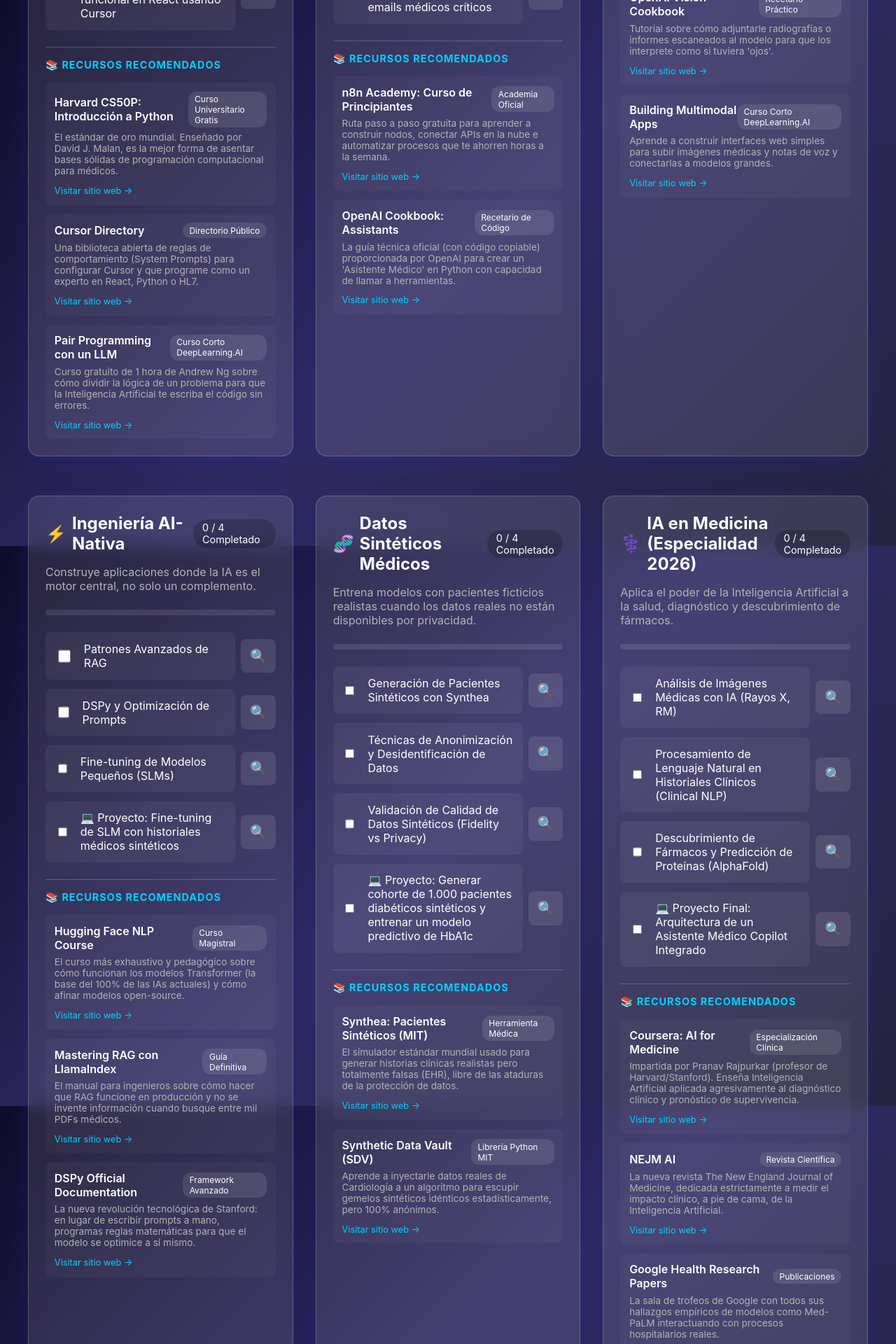
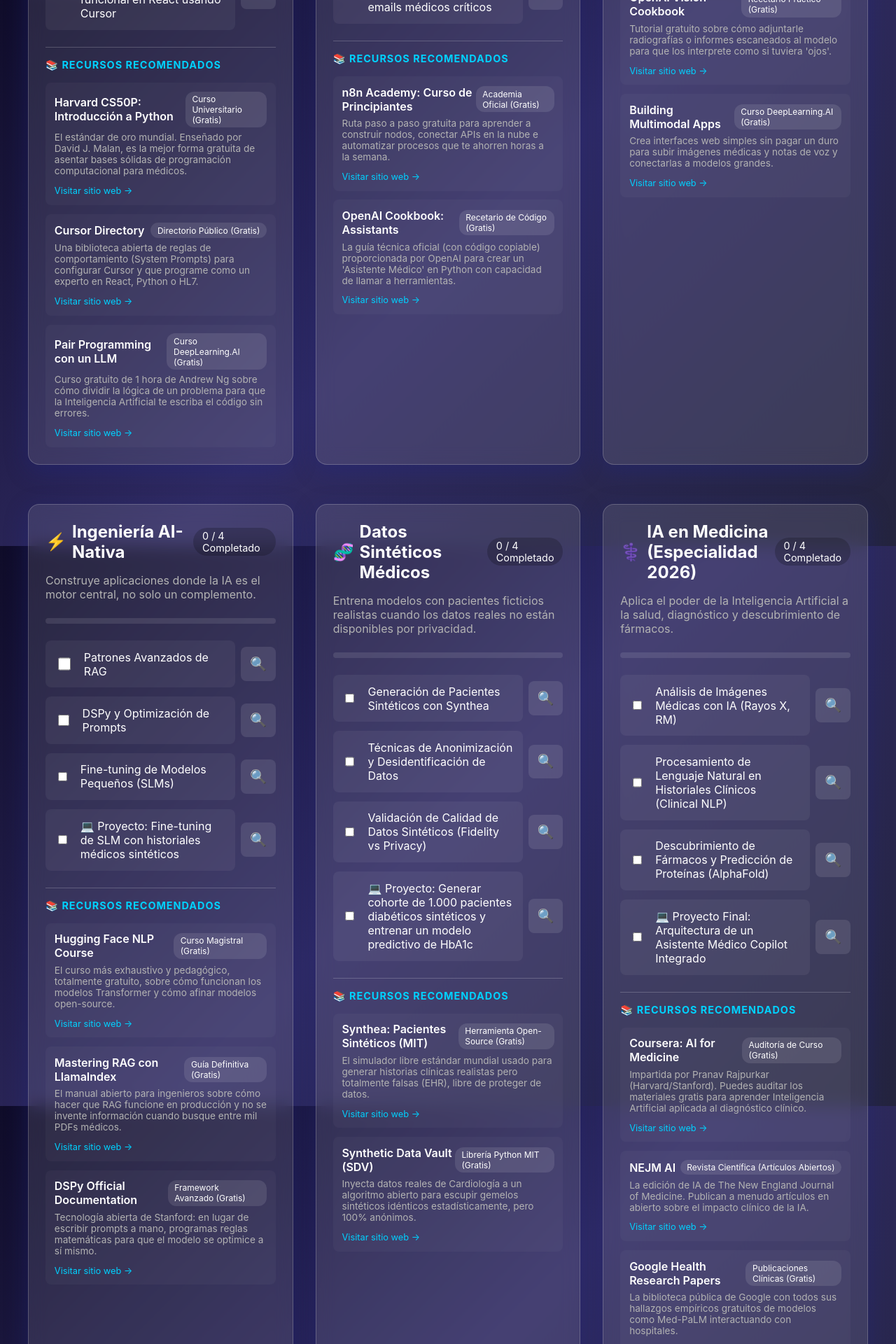
Before and after one commit to ciglesias55-pixel/tracking-app, a React (Vite) app: page / in a window 1280 px wide. Shown: the part 820-2740 px from the top of the page at 70% size. Built offline with nearby package versions, Linux system fonts and the light colour scheme.

Commit message:
feat: Enlaces de recursos premium gratuitos (Harvard, MIT, Stanford)

```diff
--- a/src/data/curriculum.js
+++ b/src/data/curriculum.js
@@ -34,19 +34,19 @@
     "resources": [
       {
         "name": "Harvard CS50P: Introducción a Python",
-        "type": "Curso Universitario Gratis",
+        "type": "Curso Universitario (Gratis)",
         "link": "https://cs50.harvard.edu/python/",
-        "description": "El estándar de oro mundial. Enseñado por David J. Malan, es la mejor forma de asentar bases sólidas de programación computacional para médicos."
+        "description": "El estándar de oro mundial. Enseñado por David J. Malan, es la mejor forma gratuita de asentar bases sólidas de programación computacional para médicos."
       },
       {
         "name": "Cursor Directory",
-        "type": "Directorio Público",
+        "type": "Directorio Público (Gratis)",
         "link": "https://cursor.directory/",
         "description": "Una biblioteca abierta de reglas de comportamiento (System Prompts) para configurar Cursor y que programe como un experto en React, Python o HL7."
       },
       {
         "name": "Pair Programming con un LLM",
-        "type": "Curso Corto DeepLearning.AI",
+        "type": "Curso DeepLearning.AI (Gratis)",
         "link": "https://www.deeplearning.ai/short-courses/pair-programming-llm/",
         "description": "Curso gratuito de 1 hora de Andrew Ng sobre cómo dividir la lógica de un problema para que la Inteligencia Artificial te escriba el código sin errores."
       }
@@ -87,13 +87,13 @@
     "resources": [
       {
         "name": "n8n Academy: Curso de Principiantes",
-        "type": "Academia Oficial",
+        "type": "Academia Oficial (Gratis)",
         "link": "https://academy.n8n.io/paths/beginners",
         "description": "Ruta paso a paso gratuita para aprender a construir nodos, conectar APIs en la nube e automatizar procesos que te ahorren horas a la semana."
       },
       {
         "name": "OpenAI Cookbook: Assistants",
-        "type": "Recetario de Código",
+        "type": "Recetario de Código (Gratis)",
         "link": "https://cookbook.openai.com/examples/assistants_api_overview_python",
         "description": "La guía técnica oficial (con código copiable) proporcionada por OpenAI para crear un 'Asistente Médico' en Python con capacidad de llamar a herramientas."
       }
@@ -129,15 +129,15 @@
     "resources": [
       {
         "name": "OpenAI Vision Cookbook",
-        "type": "Recetario Práctico",
+        "type": "Recetario Práctico (Gratis)",
         "link": "https://cookbook.openai.com/examples/using_gpt4_vision_with_the_assistants_api",
-        "description": "Tutorial sobre cómo adjuntarle radiografías o informes escaneados al modelo para que los interprete como si tuviera 'ojos'."
+        "description": "Tutorial gratuito sobre cómo adjuntarle radiografías o informes escaneados al modelo para que los interprete como si tuviera 'ojos'."
       },
       {
         "name": "Building Multimodal Apps",
-        "type": "Curso Corto DeepLearning.AI",
+        "type": "Curso DeepLearning.AI (Gratis)",
         "link": "https://www.deeplearning.ai/short-courses/building-multimodal-applications-with-gradio/",
-        "description": "Aprende a construir interfaces web simples para subir imágenes médicas y notas de voz y conectarlas a modelos grandes."
+        "description": "Crea interfaces web simples sin pagar un duro para subir imágenes médicas y notas de voz y conectarlas a modelos grandes."
       }
     ]
   },
@@ -171,21 +171,21 @@
     "resources": [
       {
         "name": "Hugging Face NLP Course",
-        "type": "Curso Magistral",
+        "type": "Curso Magistral (Gratis)",
         "link": "https://huggingface.co/learn/nlp-course/",
-        "description": "El curso más exhaustivo y pedagógico sobre cómo funcionan los modelos Transformer (la base del 100% de las IAs actuales) y cómo afinar modelos open-source."
+        "description": "El curso más exhaustivo y pedagógico, totalmente gratuito, sobre cómo funcionan los modelos Transformer y cómo afinar modelos open-source."
       },
       {
         "name": "Mastering RAG con LlamaIndex",
-        "type": "Guía Definitiva",
+        "type": "Guía Definitiva (Gratis)",
         "link": "https://docs.llamaindex.ai/en/stable/optimizing/production_rag/",
-        "description": "El manual para ingenieros sobre cómo hacer que RAG funcione en producción y no se invente información cuando busque entre mil PDFs médicos."
+        "description": "El manual abierto para ingenieros sobre cómo hacer que RAG funcione en producción y no se invente información cuando busque entre mil PDFs médicos."
       },
       {
         "name": "DSPy Official Documentation",
-        "type": "Framework Avanzado",
+        "type": "Framework Avanzado (Gratis)",
         "link": "https://dspy-docs.vercel.app/docs/intro",
-        "description": "La nueva revolución tecnológica de Stanford: en lugar de escribir prompts a mano, programas reglas matemáticas para que el modelo se optimice a sí mismo."
+        "description": "Tecnología abierta de Stanford: en lugar de escribir prompts a mano, programas reglas matemáticas para que el modelo se optimice a sí mismo."
       }
     ]
   },
@@ -219,15 +219,15 @@
     "resources": [
       {
         "name": "Synthea: Pacientes Sintéticos (MIT)",
-        "type": "Herramienta Médica",
+        "type": "Herramienta Open-Source (Gratis)",
         "link": "https://github.com/synthetichealth/synthea/wiki",
-        "description": "El simulador estándar mundial usado para generar historias clínicas realistas pero totalmente falsas (EHR), libre de las ataduras de la protección de datos."
+        "description": "El simulador libre estándar mundial usado para generar historias clínicas realistas pero totalmente falsas (EHR), libre de proteger de datos."
       },
       {
         "name": "Synthetic Data Vault (SDV)",
-        "type": "Librería Python MIT",
+        "type": "Librería Python MIT (Gratis)",
         "link": "https://docs.sdv.dev/sdv",
-        "description": "Aprende a inyectarle datos reales de Cardiología a un algoritmo para escupir gemelos sintéticos idénticos estadísticamente, pero 100% anónimos."
+        "description": "Inyecta datos reales de Cardiología a un algoritmo abierto para escupir gemelos sintéticos idénticos estadísticamente, pero 100% anónimos."
       }
     ]
   },
@@ -261,21 +261,21 @@
     "resources": [
       {
         "name": "Coursera: AI for Medicine",
-        "type": "Especialización Clínica",
+        "type": "Auditoría de Curso (Gratis)",
         "link": "https://www.coursera.org/specializations/ai-for-medicine",
-        "description": "Impartida por Pranav Rajpurkar (profesor de Harvard/Stanford). Enseña Inteligencia Artificial aplicada agresivamente al diagnóstico clínico y pronóstico de supervivencia."
+        "description": "Impartida por Pranav Rajpurkar (Harvard/Stanford). Puedes auditar los materiales gratis para aprender Inteligencia Artificial aplicada al diagnóstico clínico."
       },
       {
         "name": "NEJM AI",
-        "type": "Revista Científica",
+        "type": "Revista Científica (Artículos Abiertos)",
         "link": "https://ai.nejm.org/",
-        "description": "La nueva revista The New England Journal of Medicine, dedicada estrictamente a medir el impacto clínico, a pie de cama, de la Inteligencia Artificial."
+        "description": "La edición de IA de The New England Journal of Medicine. Publican a menudo artículos en abierto sobre el impacto clínico de la IA."
       },
       {
         "name": "Google Health Research Papers",
-        "type": "Publicaciones",
+        "type": "Publicaciones Clínicas (Gratis)",
         "link": "https://health.google/health-research/",
-        "description": "La sala de trofeos de Google con todos sus hallazgos empíricos de modelos como Med-PaLM interactuando con procesos hospitalarios reales."
+        "description": "La biblioteca pública de Google con todos sus hallazgos empíricos gratuitos de modelos como Med-PaLM interactuando con hospitales."
       }
     ]
   },
@@ -309,15 +309,15 @@
     "resources": [
       {
         "name": "Pinecone Vector Center",
-        "type": "Conceptos Fundamentales",
+        "type": "Conceptos Fundamentales (Gratis)",
         "link": "https://www.pinecone.io/learn/",
-        "description": "Entiende matemáticamente cómo un modelo de lenguaje traduce la palabra 'Glucosa' a un vector en el espacio para procesarla."
+        "description": "Material abierto para entender matemáticamente cómo un modelo de lenguaje traduce la palabra 'Glucosa' a un vector en el espacio."
       },
       {
         "name": "Unstructured.io Documentation",
-        "type": "Librería de Ingesta",
+        "type": "Librería de Ingesta (Open-Source)",
         "link": "https://unstructured-io.github.io/unstructured/",
-        "description": "Transformar PDFs ilegibles de informes médicos a texto puro que un modelo LLM pueda entender requiere magia. Esta librería es la magia."
+        "description": "Transformar PDFs ilegibles médicos a texto puro. Esta librería open-source es magia pura y gratuita para tus proyectos."
       }
     ]
   },
@@ -356,15 +356,15 @@
     "resources": [
       {
         "name": "Building Effective Agents (Anthropic)",
-        "type": "Paper de Arquitectura",
+        "type": "Paper de Arquitectura (Gratis)",
         "link": "https://www.anthropic.com/research/building-effective-agents",
-        "description": "El manifiesto de 2025 de Anthropic explicando que la mayoría de 'agentes' no funcionan, y detallando exactamente qué patrones arquitectónicos (Workflow vs Autonomía) sí lo hacen."
+        "description": "El manifiesto abierto de Anthropic explicando qué patrones arquitectónicos multi-agente funcionan de verdad, con ejemplos en código."
       },
       {
         "name": "LangGraph: Multi-Agent Tutorial",
-        "type": "Tutorial Técnico",
+        "type": "Tutorial Técnico (Gratis)",
         "link": "https://langchain-ai.github.io/langgraph/tutorials/multi_agent/multi-agent-collaboration/",
-        "description": "Cómo programar un sistema multiagente donde un 'Agente Médico Consultor' y un 'Agente Farmacológico' dialogan entre ellos hasta llegar a una conclusión."
+        "description": "Guía abierta sobre cómo programar un sistema donde un 'Agente Médico Consultor' y un 'Agente Farmacológico' dialogan entre ellos sin coste."
       }
     ]
   },
@@ -403,15 +403,15 @@
     "resources": [
       {
         "name": "Model Context Protocol (MCP)",
-        "type": "Estándar Oficial",
+        "type": "Estándar Oficial (Open-Source)",
         "link": "https://modelcontextprotocol.io/",
-        "description": "Infórmate a fondo sobre este protocolo abierto. Nos permite conectar modelos en la nube de forma segura a bases de datos SQLite locales de un hospital."
+        "description": "Documentación libre de este protocolo que nos permite conectar modelos a bases de datos SQLite locales médicas de forma segura."
       },
       {
         "name": "Anthropic Prompt Engineering Tutorial",
-        "type": "Repositorio Interactivo",
+        "type": "Repositorio Interactivo (Gratis)",
         "link": "https://github.com/anthropics/courses",
-        "description": "Aprende de los creadores de Claude cómo domar el modelo usando etiquetas <xml> y dándole contexto estructurado infalible (vital en el sector salud)."
+        "description": "Material abierto de los creadores de Claude para aprender a domar el modelo usando etiquetas <xml> y contexto infalible (vital en salud)."
       }
     ]
   },
@@ -450,15 +450,15 @@
     "resources": [
       {
         "name": "OWASP Top 10 for LLMs",
-        "type": "Seguridad Informática",
+        "type": "Seguridad Informática (Gratis)",
         "link": "https://owasp.org/www-project-top-10-for-large-language-model-applications/",
-        "description": "Si tienes un chat médico abierto y alguien le miente (Prompt Injection), tu modelo puede revelar datos ajenos. Esta es la guía global para sellar esos agujeros."
+        "description": "La guía de la fundación OWASP (totalmente pública) para evitar hackeos de 'Prompt Injection' en tus historiales médicos."
       },
       {
         "name": "LangSmith Evaluation Cookbook",
-        "type": "Métricas de Control",
+        "type": "Métricas de Control (Gratis)",
         "link": "https://docs.smith.langchain.com/evaluation",
-        "description": "Un manual de uso para implementar métricas sobre la IA. Si la IA contesta 1,000 preguntas de pacientes hoy, ¿cómo monitorizas que no haya cometido ni un solo error grave?"
+        "description": "Manual abierto para implementar métricas. Si la IA contesta 1,000 preguntas de pacientes, ¿cómo auditas gratuitamente que no haya errores?"
       }
     ]
   },
@@ -497,15 +497,15 @@
     "resources": [
       {
         "name": "DECIDE-AI Guidelines (Nature)",
-        "type": "Publicación de Referencia",
+        "type": "Publicación de Referencia (Gratis)",
         "link": "https://www.nature.com/articles/s41591-022-01772-9",
-        "description": "Una vez hecho el modelo, hay que hacer un estudio clínico validando que usar IA es mejor que no usarla. Estas son las directrices de la Universidad de Oxford para hacerlo."
+        "description": "Directrices públicas de la Universidad de Oxford para hacer estudios clínicos validando que usar un modelo de IA es mejor que no usarlo."
       },
       {
         "name": "SHAP Python Library",
-        "type": "Librería de Explicabilidad",
+        "type": "Librería de Explicabilidad (Gratis)",
         "link": "https://shap.readthedocs.io/",
-        "description": "Los médicos odian los algoritmos 'caja negra'. Con SHAP puedes crear visualizaciones exactas que digan: 'El paciente X tiene 80% riesgo de mortalidad de COVID DEBIDO a que la C-Reactiva está en 9.5'."
+        "description": "Librería de código abierto para crear gráficos (gratis) que expliquen por qué el modelo tomó una decisión médica concreta."
       }
     ]
   },
@@ -544,15 +544,15 @@
     "resources": [
       {
         "name": "EU AI Act Compliance (MedTech)",
-        "type": "Guía Jurídica",
+        "type": "Guía Jurídica (PDF Gratis)",
         "link": "https://www.medtecheurope.org/wp-content/uploads/2023/10/MedTech-Europe-QA-on-the-AI-Act.pdf",
-        "description": "La guía legal fundamental que explica cómo se tiene que homologar un modelo de Inteligencia Artificial como Dispositivo Médico Clase IIa o superior en Europa."
+        "description": "Documento público que explica cómo homologar un modelo de Inteligencia Artificial como Dispositivo Médico en Europa."
       },
       {
         "name": "Microsoft Presidio (Anonimización)",
-        "type": "Toolkit en Python",
+        "type": "Toolkit en Python (Open-Source)",
         "link": "https://microsoft.github.io/presidio/",
-        "description": "Aprende a usar expresiones regulares e IA local para tapar DNIs, direcciones y nombres de pacientes en texto libre antes de subirlos a la nube del modelo."
+        "description": "Herramienta gratuita de Microsoft para tapar DNIs, direcciones y nombres de pacientes en texto libre antes de la nube."
       }
     ]
   },
@@ -591,15 +591,15 @@
     "resources": [
       {
         "name": "FastAPI Crash Course",
-        "type": "Curso FreeCodeCamp",
+        "type": "Curso YouTube (Gratis)",
         "link": "https://www.youtube.com/watch?v=0sOvCWFmrtA",
-        "description": "La forma en la que tu modelo cobra vida. Con FastAPI abres un 'puerto' para que cualquier aplicación o página web pueda consumirlo desde fuera."
+        "description": "Aprende gratis a usar FastAPI en Python para abrir un 'puerto' que permita conectar tu IA a webs médicas."
       },
       {
         "name": "Docker en 1 Hora",
-        "type": "Curso YouTube",
+        "type": "Curso YouTube (Gratis)",
         "link": "https://www.youtube.com/watch?v=3c-iBn73dDE",
-        "description": "Impregnarse de Docker es innegociable. Aprende a meter tu aplicación entera (Python + Base de Datos + IA) en una caja hermética que funciona en Mac, Windows y Linux."
+        "description": "Aprende gratis cómo meter tu aplicación entera (Python + Base de Datos + IA) en un contendor Docker universal."
       }
     ]
   },
@@ -633,21 +633,21 @@
     "resources": [
       {
         "name": "Eric Topol - Ground Truths",
-        "type": "Suscripción Imprescindible",
+        "type": "Newsletter (Edición Gratis)",
         "link": "https://erictopol.substack.com/",
-        "description": "El cardiólogo y editor en jefe de Medscape condensa, disecciona y analiza las novedades hiperrealistas sobre IA y medicina cada semana. No hay analista mejor en el mundo."
+        "description": "El cardiólogo y editor en jefe de Medscape disecciona la IA médica. Su contenido público es el mejor análisis del mundo."
       },
       {
         "name": "The Rundown AI",
-        "type": "Boletín Diario",
+        "type": "Boletín Diario (Gratis)",
         "link": "https://www.therundown.ai/",
-        "description": "Si The New York Times hablara de IA. En sólo 3 minutos cada mañana tendrás resumen visual del ecosistema y los nuevos modelos presentados anoche."
+        "description": "Email gratuito cada mañana con el resumen visual del ecosistema y los nuevos modelos presentados anoche. Esencial para no quedarse atrás."
       },
       {
         "name": "Hugging Face Daily Papers",
-        "type": "Repositorio Científico Vivo",
+        "type": "Repositorio Científico Vivo (Gratis)",
         "link": "https://huggingface.co/papers",
-        "description": "La manguera directa de las fuentes. Entrar aquí es ver los papers científicos literales votados por investigadores de DeepMind minutos después de publicarse."
+        "description": "La biblioteca abierta más grande del mundo. Mira gratis los papers científicos literales votados por investigadores de IA cada día."
       }
     ]
   }
```
